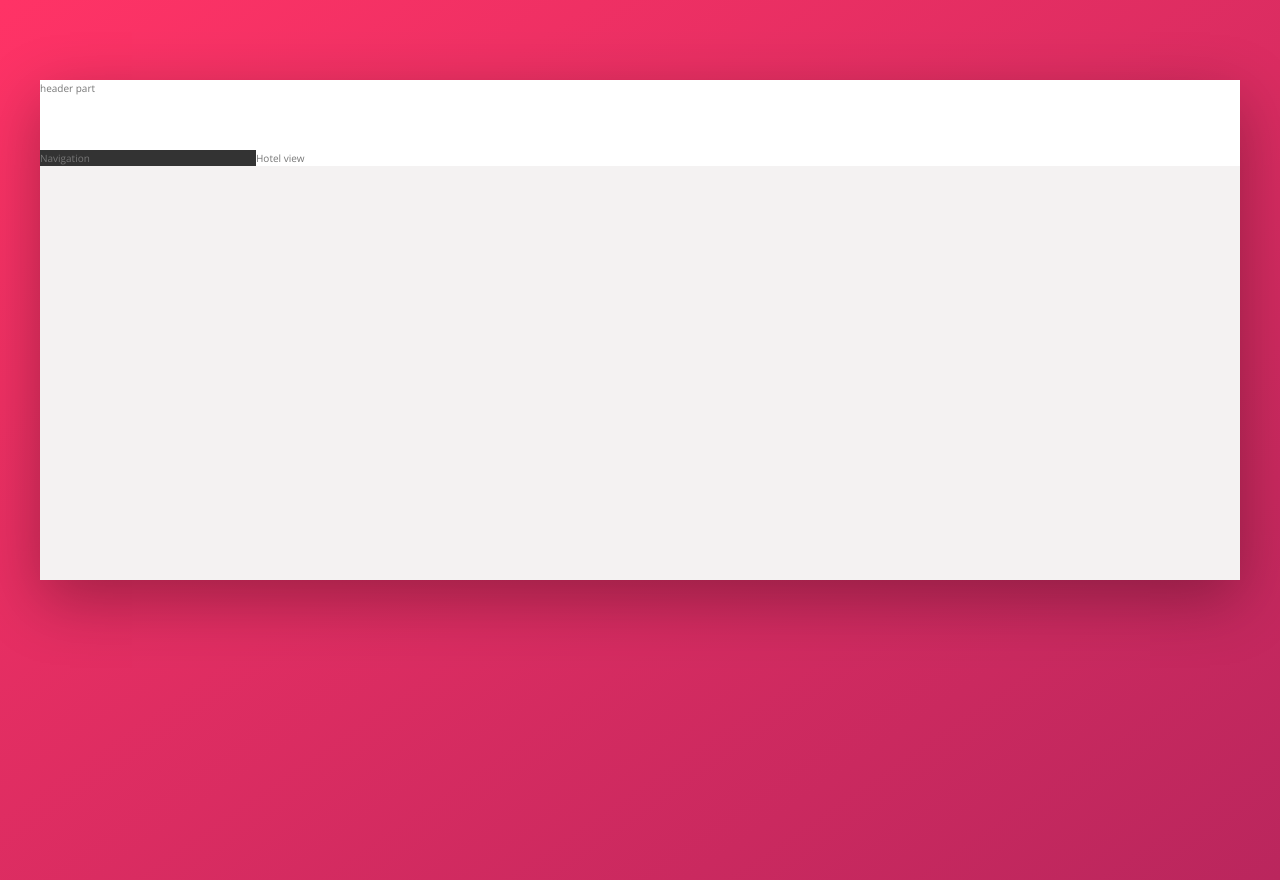
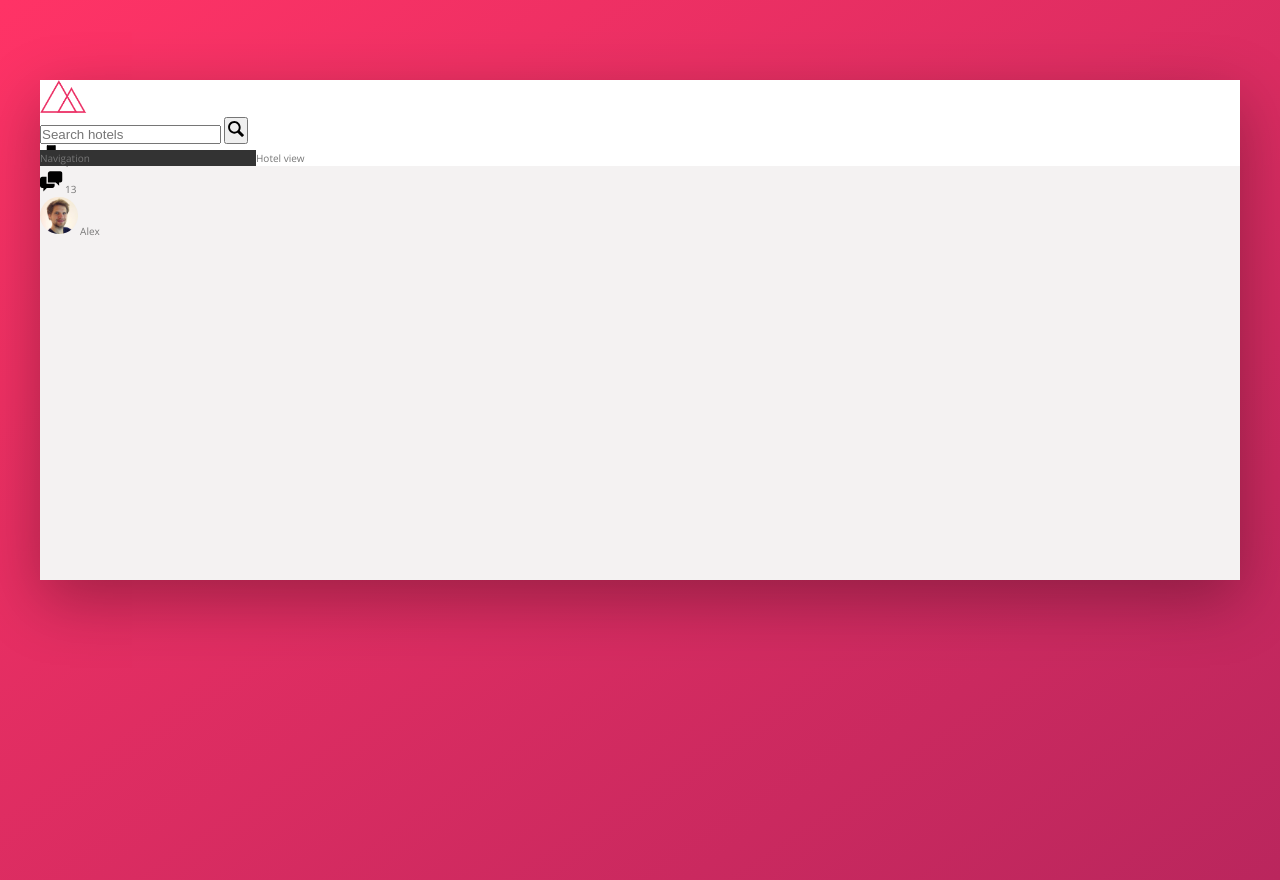
Before and after one commit to AlexxBelous/Trillo, a website: page index.html in a window 1280 px wide. Drawn offline with nearby package versions, Linux system fonts and the light colour scheme; files whose address does not match are found by name.

Commit message:
9. Building the Header - Part 1

```diff
--- a/index.html
+++ b/index.html
@@ -13,7 +13,35 @@
     <body>
         <div class="container">
             <header class="header">
-                header part
+                <img src="img//logo.png" alt="trillo logo" class="logo">
+
+                <form class="search" action="#">
+                    <input class="search__input" type="text" placeholder="Search hotels">
+                    <button class="search__button">
+                        <svg class="search__icon">
+                            <use xlink:href="img/sprite.svg#icon-magnifying-glass"></use>
+                        </svg>
+                    </button>
+                </form>
+
+                <nav class="user-nav">
+                    <div class="user-nav__icon-box">
+                        <svg class="user-nav__icon">
+                            <use xlink:href="img/sprite.svg#icon-bookmark"></use>
+                        </svg>
+                        <span class="user-nav__notification">7</span>
+                    </div>
+                    <div class="user-nav__icon-box">
+                        <svg class="user-nav__icon">
+                            <use xlink:href="img/sprite.svg#icon-chat"></use>
+                        </svg>
+                        <span class="user-nav__notification">13</span>
+                    </div>
+                    <div class="user-nav__user">
+                        <img src="img/user.jpg" alt="User photo" class="user-nav__user-photo">
+                        <span class="user-nav__user-name">Alex</span>
+                    </div>
+                </nav>
             </header>
             <div class="content">
                 <div class="sidebar">
--- a/sass/_components.scss
+++ b/sass/_components.scss
@@ -0,0 +1,57 @@
+////////////////////////////////
+/// LOGO
+
+
+.logo {
+    height: 3.25rem;
+}
+
+///////////////////////////////
+/// SEARCH
+.search {
+    &__input {
+
+    }
+
+    &__button {
+
+    }
+    &__icon {
+        height: 2rem;
+        width: 2rem;
+
+    }
+}
+
+
+
+
+
+
+
+
+//////////////////////////////
+/// USER NAVIGATION
+.user-nav {
+    &__icon-box {
+
+    }
+
+    &__icon {
+        height: 2.25rem;
+        width: 2.25rem;
+    }
+    &__notification {
+
+    }
+    &__user {
+
+    }
+    &__user-photo {
+        height: 3.75rem;
+        border-radius: 50%;
+    }
+    &__user-name {
+
+    }
+}
```
Also changed, not shown: css/style.css, img/SVG/aircraft-take-off.svg (added), img/SVG/bookmark.svg (added), img/SVG/chat.svg (added), img/SVG/chevron-thin-right.svg (added), img/SVG/home.svg (added), img/SVG/key.svg (added), img/SVG/location-pin.svg (added), img/SVG/magnifying-glass.svg (added), img/SVG/map.svg (added), img/SVG/star.svg (added).
